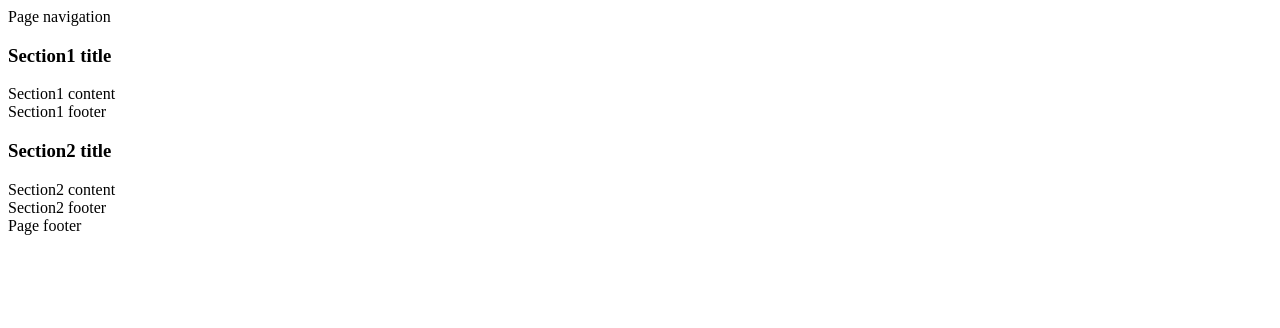
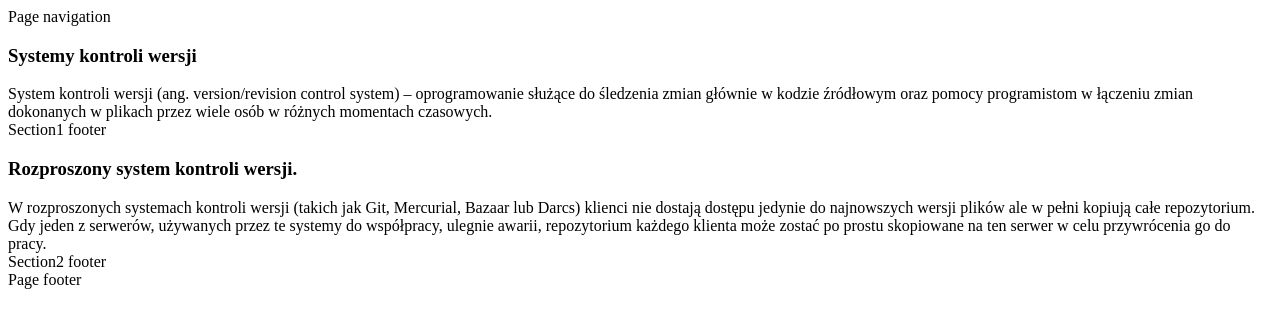
Before and after one commit to SebastianDaszkiewicz/iislabpio_164327, a plain HTML site: page index.html in a window 1280 px wide. Drawn offline with Linux system fonts and the light colour scheme.

Commit message:
wprowadzenie pierwszej zmiany 2

```diff
--- a/index.html
+++ b/index.html
@@ -9,10 +9,10 @@
                 </nav>
                 <section id="section1" class="panel panel-default">
                         <div class="panel-heading">
-                            <h3 class="panel-title">Section1 title</h3>
+                            <h3 class="panel-title">Systemy kontroli wersji</h3>
                           </div>
                           <div class="panel-body">
-                            Section1 content
+                            System kontroli wersji (ang. version/revision control system) – oprogramowanie służące do śledzenia zmian głównie w kodzie źródłowym oraz pomocy programistom w łączeniu zmian dokonanych w plikach przez wiele osób w różnych momentach czasowych.
                           </div>
                         <footer class="panel-footer">
                                 Section1 footer
@@ -20,10 +20,10 @@
                 </section>
                 <section id="section2" class="panel panel-default">
                         <div class="panel-heading">
-                            <h3 class="panel-title">Section2 title</h3>
+                            <h3 class="panel-title">Rozproszony system kontroli wersji.</h3>
                           </div>
                           <div class="panel-body">
-                            Section2 content
+                            W rozproszonych systemach kontroli wersji (takich jak Git, Mercurial, Bazaar lub Darcs) klienci nie dostają dostępu jedynie do najnowszych wersji plików ale w pełni kopiują całe repozytorium. Gdy jeden z serwerów, używanych przez te systemy do współpracy, ulegnie awarii, repozytorium każdego klienta może zostać po prostu skopiowane na ten serwer w celu przywrócenia go do pracy.
                           </div>
                         <footer class="panel-footer">
                                 Section2 footer
```
